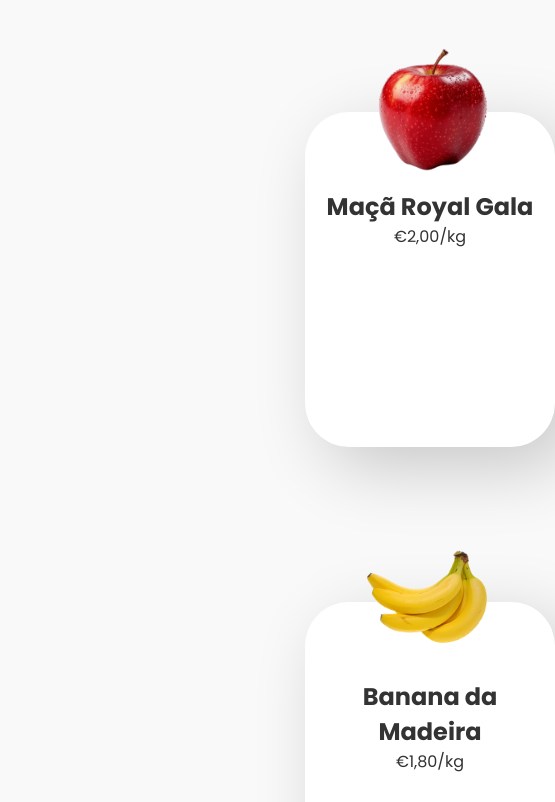
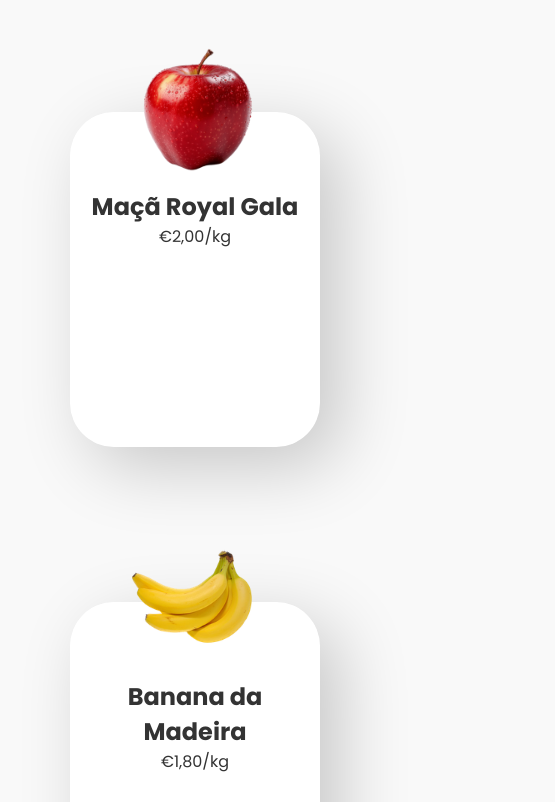
Before and after one commit to mariana-b-alves/frutariadaguilhermina, a plain HTML site: page precos.html in a window 390 px wide. Shown: the part 298-1100 px from the top of the page, 555 px wide, since content can reach past the window. Drawn offline with Linux system fonts and the light colour scheme.

Commit message:
Reformatted precois page

```diff
--- a/style.css
+++ b/style.css
@@ -51,7 +51,7 @@ header nav ul li a {
 }
 
 
-header nav ul li a:active {
+header nav ul li a:hover {
     color: #c9f1cb;
 }
 
@@ -122,6 +122,9 @@ header nav ul li a:active {
   }
 
   .imgtestemunhos h1{
+      display: flex;
+      flex-direction: row;
+      align-items: center;
       margin-top: 30px;
       font-weight: 700;
       font-size: 39px;
@@ -129,9 +132,6 @@ header nav ul li a:active {
 
   .imgtestemunhos{
       gap: 100px;
-      margin-top: 150px;
-      margin-left: 250px;
-      margin-right: 300px;
       display: flex;
       flex-direction: row;
       text-align: center;
@@ -168,7 +168,6 @@ header nav ul li a:active {
       text-align: center;
       font-size: 1.5em;
       padding-top: 0.5em;
-      margin-right: 50px;
   }
 
   .work6 {
@@ -224,10 +223,11 @@ footer {
 
 @media (min-width:350px) and (max-width: 1200px) {
     .imgtestemunhos {
-        display:grid;
+        display:flex;
+        flex-direction: column;
+        align-items: center;
         margin-top: 126px;
-        margin-left:305px;
-        margin-right: 437px;
+
     }
 
     .imgtestemunhos article {
```
